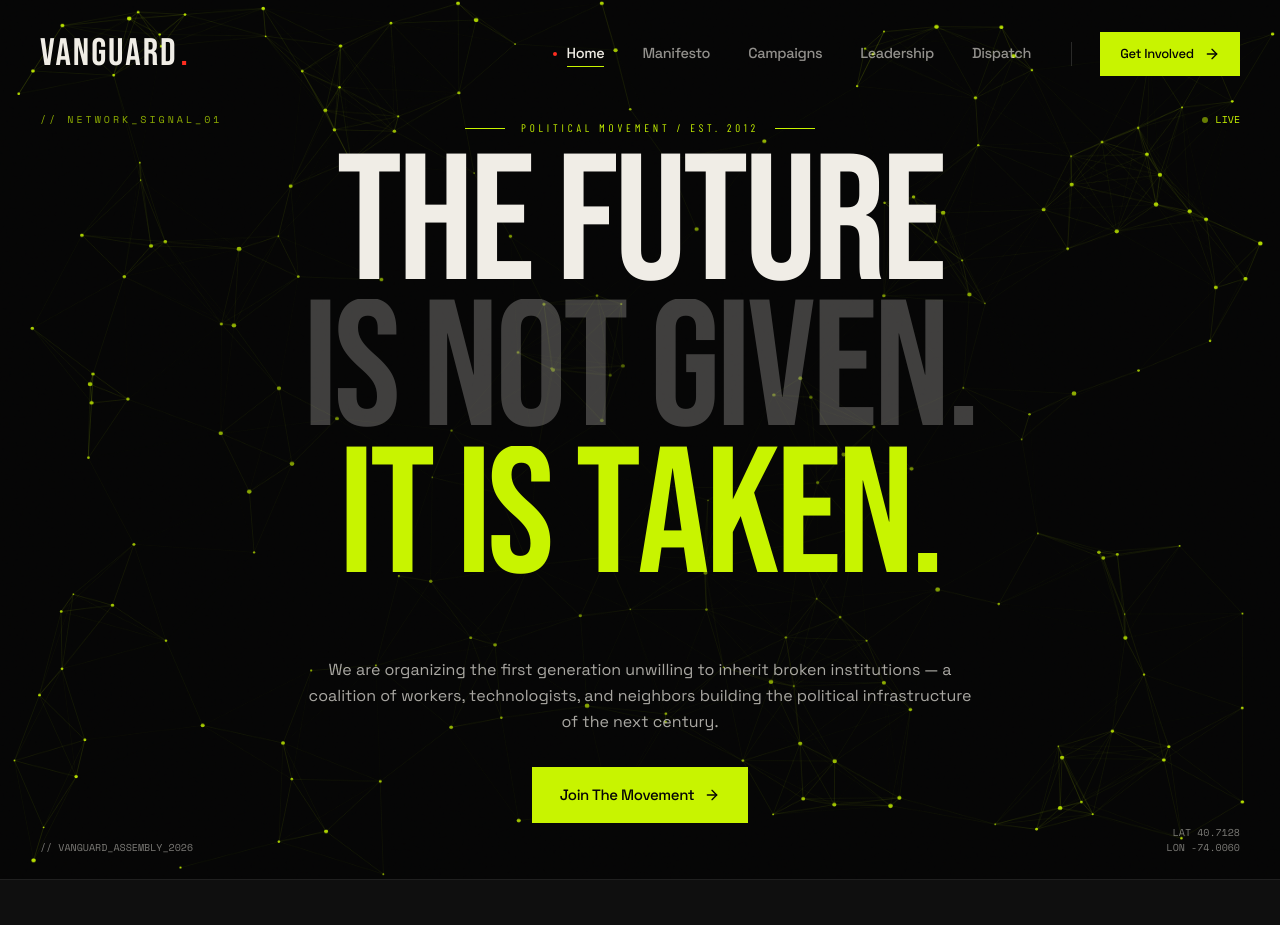
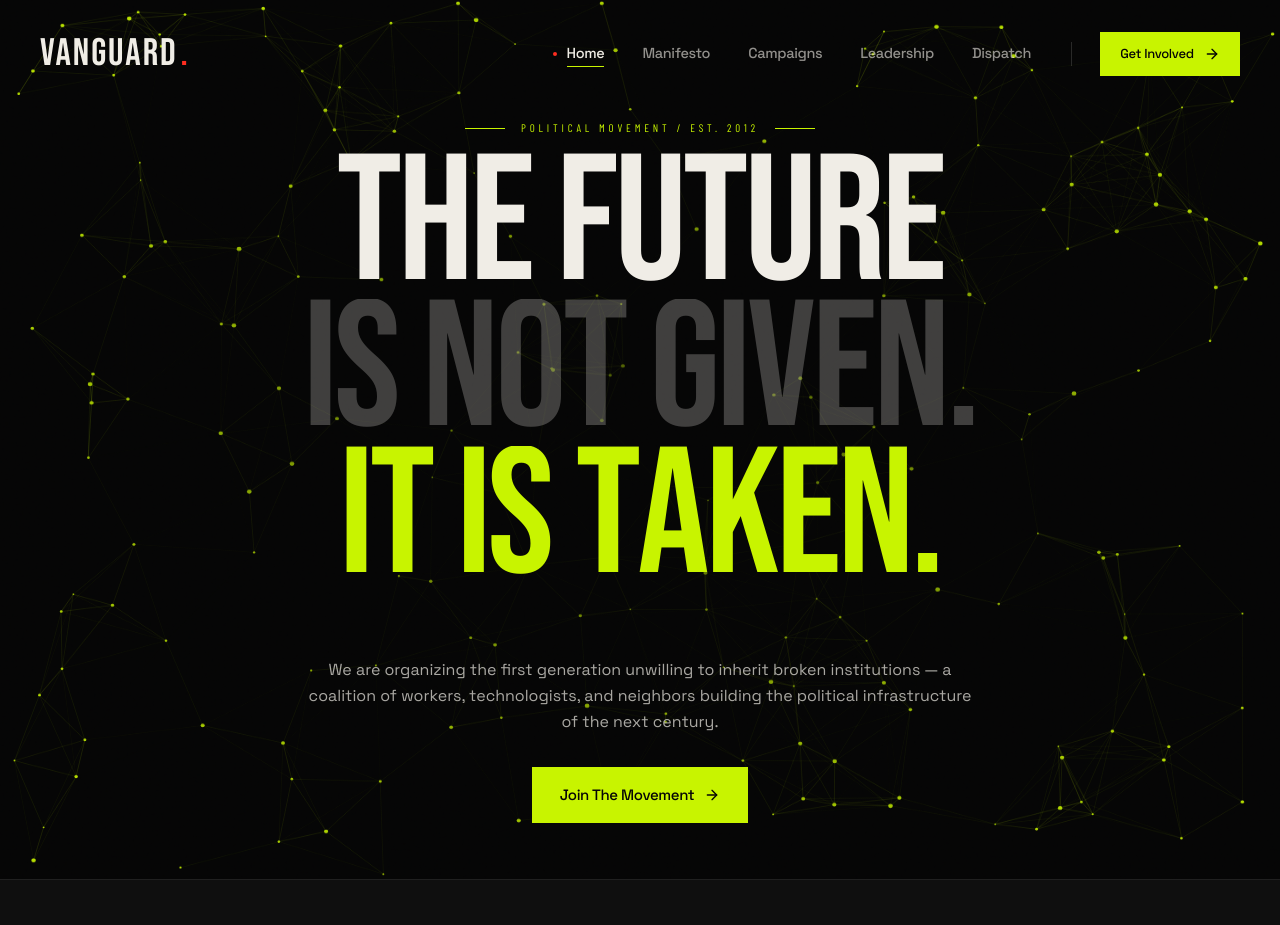
Before and after one commit to abdulrehmankz1/vanguard, a Next.js app: page / in a window 1280 px wide. Shown: the top 925 px of the page. Built offline with nearby package versions, Linux system fonts and the light colour scheme; a web font is replaced by a local one.

Commit message:
refactor(Hero): remove HUD corner labels for cleaner UI

```diff
--- a/src/components/sections/Hero.tsx
+++ b/src/components/sections/Hero.tsx
@@ -190,23 +190,6 @@ export default function Hero() {
         }}
       />
 
-      {/* HUD corner labels pinned to the section */}
-      <div className="pointer-events-none absolute top-28 left-6 md:left-10 font-mono text-[10px] tracking-[0.3em] text-accent/70 uppercase z-10">
-        {"// Network_Signal_01"}
-      </div>
-      <div className="pointer-events-none absolute top-28 right-6 md:right-10 font-mono text-[10px] text-accent flex items-center gap-2 z-10">
-        <span className="w-1.5 h-1.5 rounded-full bg-accent animate-pulse" />
-        LIVE
-      </div>
-      <div className="pointer-events-none absolute bottom-6 left-6 md:left-10 font-mono text-[10px] text-foreground/50 z-10">
-        {"// VANGUARD_ASSEMBLY_2026"}
-      </div>
-      <div className="pointer-events-none absolute bottom-6 right-6 md:right-10 font-mono text-[10px] text-foreground/50 text-right z-10">
-        LAT 40.7128
-        <br />
-        LON -74.0060
-      </div>
-
       {/* Centered content stack */}
       <div className="relative z-10 min-h-screen flex flex-col items-center justify-center text-center px-6 md:px-10 max-w-[1760px] mx-auto gap-10 pt-24 pb-20">
         <div className="hero-tag hero-fade-in flex items-center gap-4 font-label uppercase text-[11px] tracking-[0.35em] text-accent">
```
